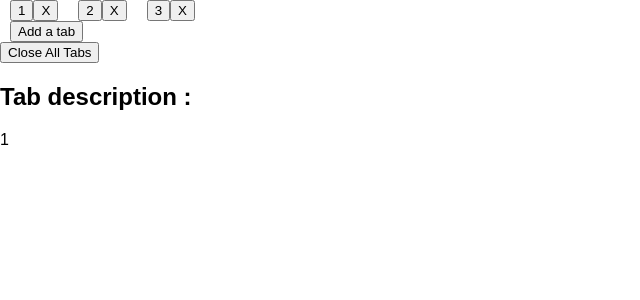
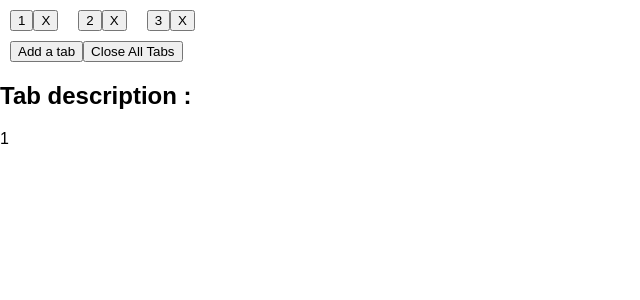
Before and after one commit to sudogooglex/WebAppReact, a React (Create React App) app: page / in a window 1280 px wide. Shown: the top 300 px of the page, without its empty margins (0-640 px from the left). Built offline with nearby package versions, Linux system fonts and the light colour scheme.

Commit message:
Simplified Tab operation.

```diff
--- a/src/AddTab.js
+++ /dev/null
@@ -1,15 +0,0 @@
-import React, { Component } from 'react';
-
-class AddTab extends Component {
-    render() {
-        return (
-            <div>
-                <button className='addtabButton' onClick={() => this.props.onAddTabClick()}>
-                    Add a tab
-                </button>
-            </div>
-        );
-    }
-}
-
-export default AddTab;
--- a/src/App.css
+++ b/src/App.css
@@ -1,20 +1,24 @@
-/* Add a tab */
-.addtabButton{
-    margin-right: 10px;
-    margin-left: 10px;
-}
-
 /* TabList */
 .tabClass{
+    margin-top: 10px;
     margin-right: 10px;
     margin-left: 10px;
     display: inline-block;
 }
 
-.selectTabButyon {
+.selectTabButton {
 
 }
 
 .closeTabButton {
 
 }
+
+/* Tab operations */
+.tabOperation{
+    margin-top: 10px;
+    margin-right: 10px;
+    margin-left: 10px;
+    width: 200px;
+    display: inline-block;
+}
--- a/src/CloseAllTabs.js
+++ /dev/null
@@ -1,15 +0,0 @@
-import React, { Component } from 'react';
-
-class CloseAllTabs extends Component {
-    render() {
-        return (
-            <div>
-                <button className='closeAllTabsButton' onClick={() => this.props.onCloseAllTabsClick()}>
-                    Close All Tabs
-                </button>
-            </div>
-        );
-    }
-}
-
-export default CloseAllTabs;
--- a/src/Pannel.js
+++ b/src/Pannel.js
@@ -1,8 +1,7 @@
 import React, { Component } from 'react';
 import TabList from './TabList';
 import TabDetail from './TabDetail';
-import AddTab from './AddTab';
-import CloseAllTabs from './CloseAllTabs';
+import TabOperation from './TabOperation';
 
 class Pannel extends Component {
     constructor() {
@@ -56,8 +55,7 @@ class Pannel extends Component {
         return (
             <div>
                 <TabList tabList={this.state.tabList} onTabClick={this.onTabClick} onCloseTabClick={this.onCloseTabClick}/>
-                <AddTab onAddTabClick={this.onAddTabClick}/>
-                <CloseAllTabs onCloseAllTabsClick={this.onCloseAllTabs}/>
+                <TabOperation onCloseAllTabsClick={this.onCloseAllTabs} onAddTabClick={this.onAddTabClick}/>
                 <TabDetail selected={this.state.selected} tabList={this.state.tabList}/>
             </div>
 );
--- a/src/TabDetail.js
+++ b/src/TabDetail.js
@@ -5,13 +5,11 @@ class TabDetail extends Component {
     render() {
         return (
             <div>
-                <div>
-                    {this.props.tabList.map((tabNumber, step) => {
-                        return (
-                            this.props.selected === tabNumber ? <Tab key = {tabNumber} name={tabNumber}/> : ''
-                        );
-                    })}
-                </div>
+                {this.props.tabList.map((tabNumber, step) => {
+                    return (
+                        this.props.selected === tabNumber ? <Tab key = {tabNumber} name={tabNumber}/> : ''
+                    );
+                })}
             </div>
         );
     }
--- a/src/TabList.js
+++ b/src/TabList.js
@@ -4,11 +4,10 @@ class Pannel extends Component {
     render() {
         return (
             <div>
-                <div>
                 {this.props.tabList.map((tabNumber, step) => {
                     return (
                         <div key={tabNumber} className='tabClass'>
-                                <button className='selectTabButyon' onClick={() => this.props.onTabClick(tabNumber)}>
+                            <button className='selectTabButton' onClick={() => this.props.onTabClick(tabNumber)}>
                                 {tabNumber}
                             </button>
                             <button className='closeTabButton' onClick={() => this.props.onCloseTabClick(tabNumber)}>
@@ -18,7 +17,6 @@ class Pannel extends Component {
                     );
                 })}
             </div>
-            </div>
         );
     }
 }
--- /dev/null
+++ b/src/TabOperation.js
@@ -0,0 +1,18 @@
+import React, { Component } from 'react';
+
+class TabOperation extends Component {
+    render() {
+        return (
+            <div className = 'tabOperation'>
+                <button onClick={() => this.props.onAddTabClick()}>
+                    Add a tab
+                </button>
+                <button onClick={() => this.props.onCloseAllTabsClick()}>
+                    Close All Tabs
+                </button>
+            </div>
+        );
+    }
+}
+
+export default TabOperation;
```
Lines whose indentation alone changed are shown as unchanged.
